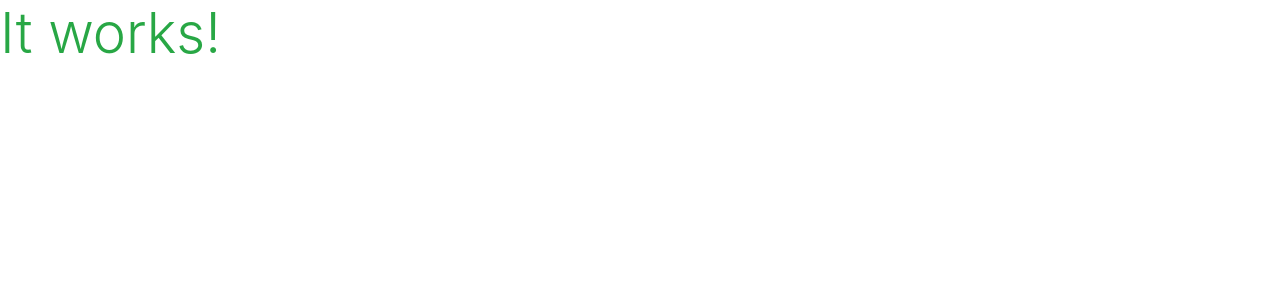
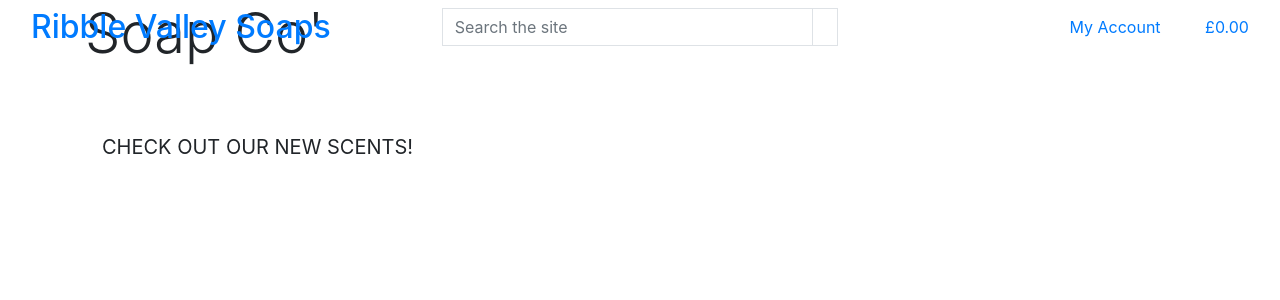
Before and after one commit to smithphil88/soap_co, a Django app: page / in a window 1280 px wide. Shown: the top 300 px of the page. Run offline with Django 3.2, Linux system fonts and the light colour scheme; some libraries are stand-ins or nearby versions.

Commit message:
added main page header

```diff
--- a/home/templates/home/index.html
+++ b/home/templates/home/index.html
@@ -1,6 +1,28 @@
 {% extends "base.html" %}
 {% load static %}
 
+{% block page_header %}
+<div class="container header-container">
+    <div class="row">
+        <div class="col"></div>
+    </div>
+</div>
+{% endblock %}
+
 {% block content %}
-<h1 class="display-4 text-success">It works!</h1>
+<div class="container h-100">
+    <div class="row h-100">
+        <div class="col-7 col-md-6 my-auto">
+            <h1 class="display-4 logo-font text-black">
+                Soap Co'
+            </h1>
+            <div class="my-5">
+                <h4>
+                    <a href="" class="shop-now-button btn btn-lg rounded-0 text-uppercase py-3">Check out our new
+                        scents!</a>
+                </h4>
+            </div>
+        </div>
+    </div>
+</div>
 {% endblock %}
--- a/templates/base.html
+++ b/templates/base.html
@@ -41,7 +41,70 @@
 </head>
 
 <body>
-    <header class="container-fluid fixed-top"></header>
+    <header class="container-fluid fixed-top">
+        <div class="row">
+            <div class="col-12 col-lg-4 my-auto py-lg-0 text-center text-lg-left">
+                <a href="{url 'home' }" class="nav-link main-logo-link">
+                    <h2 class="logo-font text-black my-0">Ribble Valley Soaps</h2>
+                </a>
+            </div>
+            <div class="col-12 col-lg-4 my-auto py-lg-0">
+                <form method="GET" action="">
+                    <div class="input-group w-100">
+                        <input class="form-control border border-black rounded-0" type="text" name="q"
+                            placeholder="Search the site">
+                        <div class="input-group-append">
+                            <button class="form-control btn btn-black border border-black rounded-0" type="submit">
+                                <span class="icon">
+                                    <i class="fas fa-search"></i>
+                                </span>
+                            </button>
+                        </div>
+                    </div>
+                </form>
+            </div>
+            <div class="col-12 col-lg-4 my-auto py-lg-0">
+                <ul class="list-inline list-unstyled text-center text-lg-right my-0">
+                    <li class="list-inline-item dropdown">
+                        <a class="text-black nav-link" href="#" id="user-options" data-toggle="dropdown"
+                            aria-haspopup="true" aria-expanded="false">
+                            <div class="text-center">
+                                <div><i class="fas fa-user fa-lg"></i></div>
+                                <p class="my-0">My Account</p>
+                            </div>
+                        </a>
+                        <div class="dropdown-menu border-0" aria-labelledby="user-options">
+                            {% if request.user.is_authenticated %}
+                            {% if request.user.is_superuser %}
+                            <a href="" class="dropdown-item">Product Management</a>
+                            {% endif %}
+                            <a href="" class="dropdown-item">My Profile</a>
+                            <a href="{% url 'account_logout' %}" class="dropdown-item">Logout</a>
+                            {% else %}
+                            <a href="{% url 'account_signup' %}" class="dropdown-item">Register</a>
+                            <a href="{% url 'account_login' %}" class="dropdown-item">Login</a>
+                            {% endif %}
+                        </div>
+                    </li>
+                    <li class="list-inline-item">
+                        <a class="{% if grand_total %}text-info font-weight-bold{% else %}text-black{% endif %} nav-link"
+                            href="">
+                            <div class="text-center">
+                                <div><i class="fas fa-shopping-bag fa-lg"></i></div>
+                                <p class="my-0">
+                                    {% if grand_total %}
+                                    £{{ grand_total|floatformat:2 }}
+                                    {% else %}
+                                    £0.00
+                                    {% endif %}
+                                </p>
+                            </div>
+                        </a>
+                    </li>
+                </ul>
+            </div>
+        </div>
+    </header>
 
     {% if messages %}
     <div class="message-container"></div>
```
